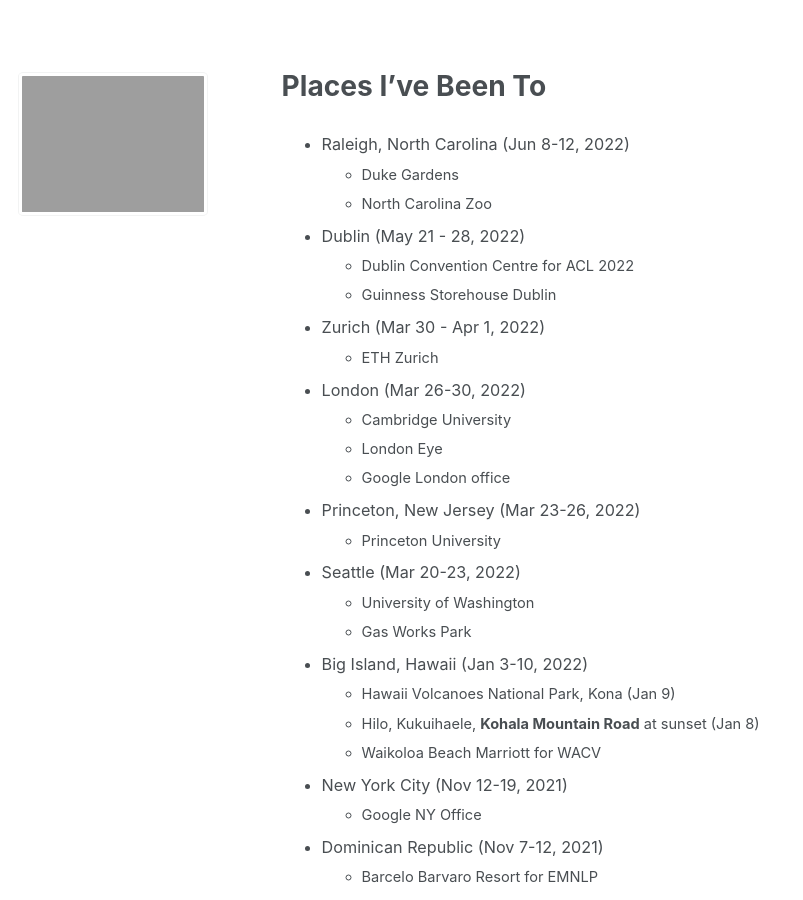
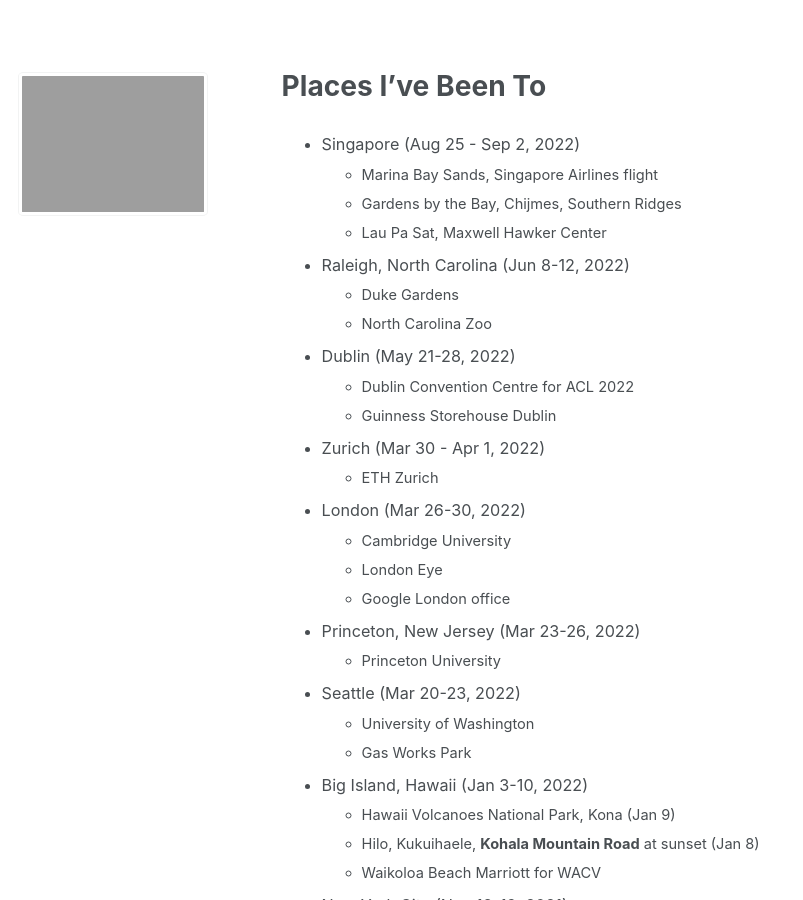
Before and after one commit to jasonwei20/jasonwei20.github.io, a Jekyll site: the page built from _pages/places_ive_been.md, in a window 1280 px wide and 900 px high. Shown: the whole window, without its empty margins (0-803 px from the left). Built offline with Jekyll 4.4.1, drawn with Linux system fonts in a browser that asks for light colours.

Commit message:
Update places_ive_been.md

```diff
--- a/_pages/places_ive_been.md
+++ b/_pages/places_ive_been.md
@@ -6,10 +6,14 @@
 
 {% include base_path %}
 
+*   Singapore (Aug 25 - Sep 2, 2022)
+    *   Marina Bay Sands, Singapore Airlines flight
+    *   Gardens by the Bay, Chijmes, Southern Ridges
+    *   Lau Pa Sat, Maxwell Hawker Center
 *   Raleigh, North Carolina (Jun 8-12, 2022)
     *   Duke Gardens
     *   North Carolina Zoo
-*   Dublin (May 21 - 28, 2022)
+*   Dublin (May 21-28, 2022)
     *   Dublin Convention Centre for ACL 2022
     *   Guinness Storehouse Dublin
 *   Zurich (Mar 30 - Apr 1, 2022)
```
